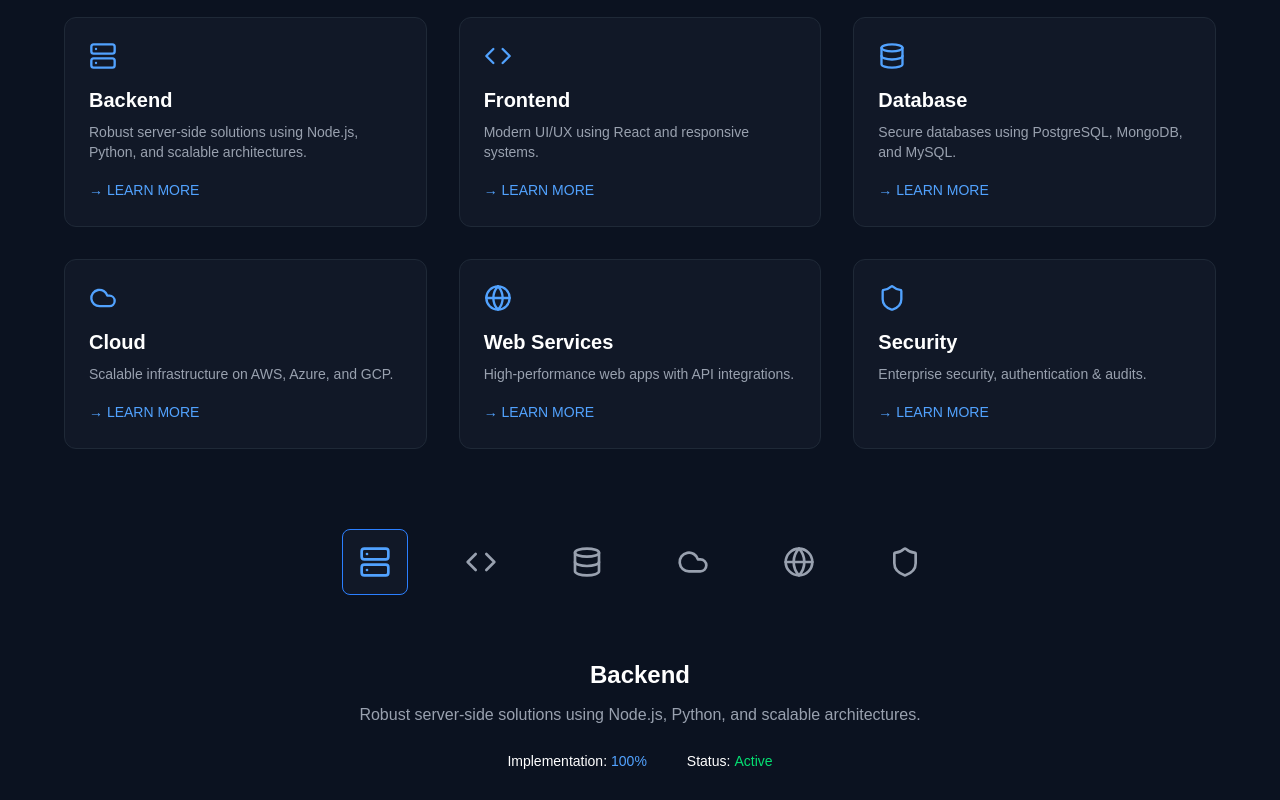
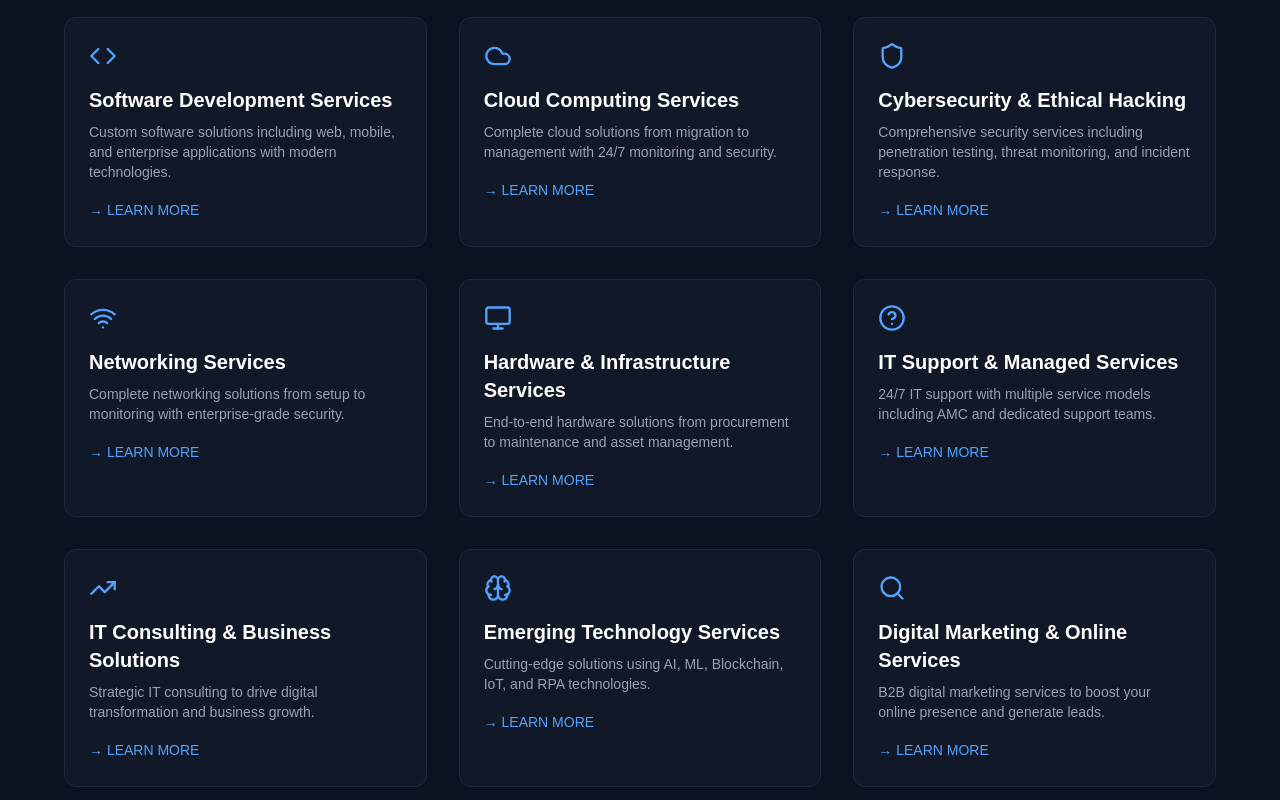
Before and after one commit to pankajkr-143/digital-agency-html-template, a React (Vite) app: page /services in a window 1280 px wide. Shown: the part 320-1120 px from the top of the page. Built offline with nearby package versions, Linux system fonts and the light colour scheme.

Commit message:
push it all

```diff
--- a/src/pages/Services.jsx
+++ b/src/pages/Services.jsx
@@ -6,57 +6,185 @@ import {
   Cloud,
   Globe,
   Shield,
+  Monitor,
+  Wifi,
+  Cpu,
+  HelpCircle,
+  TrendingUp,
+  Brain,
+  BarChart,
+  Search,
+  Users,
+  Lock,
+  Activity,
+  Settings,
+  Wrench,
+  Smartphone,
+  Package,
+  Zap,
+  Target,
+  FileText,
+  MessageSquare,
+  Phone,
+  Mail,
+  AlertTriangle,
+  CheckCircle,
+  RefreshCw,
+  ArrowRight,
 } from "lucide-react";
 
 /* ===================== DATA ===================== */
 const services = [
   {
-    id: "backend",
-    title: "Backend",
-    desc: "Robust server-side solutions using Node.js, Python, and scalable architectures.",
-    icon: Server,
-    implementation: "100%",
+    id: "software-development",
+    title: "Software Development Services",
+    desc: "Custom software solutions including web, mobile, and enterprise applications with modern technologies.",
+    icon: Code,
+    subServices: [
+      "Custom Software Development",
+      "Web Application Development",
+      "Mobile App Development (Android / iOS)",
+      "E-commerce Development",
+      "Enterprise Software Solutions (ERP / CRM)",
+      "SaaS Product Development",
+      "API Development & Integration",
+      "Software Maintenance & Upgrades"
+    ],
+    implementation: "98%",
     status: "Active",
   },
   {
-    id: "frontend",
-    title: "Frontend",
-    desc: "Modern UI/UX using React and responsive systems.",
-    icon: Code,
+    id: "cloud-computing",
+    title: "Cloud Computing Services",
+    desc: "Complete cloud solutions from migration to management with 24/7 monitoring and security.",
+    icon: Cloud,
+    subServices: [
+      "Cloud Consulting & Strategy",
+      "Cloud Migration",
+      "Cloud Deployment",
+      "Cloud Infrastructure Management",
+      "Backup & Disaster Recovery",
+      "Cloud Security",
+      "DevOps & CI/CD Implementation"
+    ],
     implementation: "95%",
     status: "Active",
   },
   {
-    id: "database",
-    title: "Database",
-    desc: "Secure databases using PostgreSQL, MongoDB, and MySQL.",
-    icon: Database,
-    implementation: "90%",
-    status: "Optimized",
+    id: "cybersecurity",
+    title: "Cybersecurity & Ethical Hacking",
+    desc: "Comprehensive security services including penetration testing, threat monitoring, and incident response.",
+    icon: Shield,
+    subServices: [
+      "Network Security",
+      "Endpoint Security",
+      "Firewall & Antivirus Management",
+      "Vulnerability Assessment",
+      "Penetration Testing (Ethical Hacking)",
+      "Security Audits & Compliance",
+      "Threat Monitoring (24/7 SOC)",
+      "Data Encryption Services",
+      "Incident Response & Recovery"
+    ],
+    implementation: "96%",
+    status: "Protected",
   },
   {
-    id: "cloud",
-    title: "Cloud",
-    desc: "Scalable infrastructure on AWS, Azure, and GCP.",
-    icon: Cloud,
-    implementation: "92%",
-    status: "Stable",
+    id: "networking",
+    title: "Networking Services",
+    desc: "Complete networking solutions from setup to monitoring with enterprise-grade security.",
+    icon: Wifi,
+    subServices: [
+      "LAN / WAN Setup",
+      "Router & Switch Configuration",
+      "WiFi Installation",
+      "Network Troubleshooting",
+      "VPN Setup",
+      "Network Monitoring",
+      "Structured Cabling"
+    ],
+    implementation: "94%",
+    status: "Active",
   },
   {
-    id: "web",
-    title: "Web Services",
-    desc: "High-performance web apps with API integrations.",
-    icon: Globe,
-    implementation: "96%",
-    status: "Live",
+    id: "hardware",
+    title: "Hardware & Infrastructure Services",
+    desc: "End-to-end hardware solutions from procurement to maintenance and asset management.",
+    icon: Monitor,
+    subServices: [
+      "Computer & Laptop Sales",
+      "Hardware Installation",
+      "Server Setup & Maintenance",
+      "Data Center Setup",
+      "Hardware Repair & Replacement",
+      "IT Asset Management"
+    ],
+    implementation: "92%",
+    status: "Active",
   },
   {
-    id: "security",
-    title: "Security",
-    desc: "Enterprise security, authentication & audits.",
-    icon: Shield,
-    implementation: "88%",
-    status: "Protected",
+    id: "it-support",
+    title: "IT Support & Managed Services",
+    desc: "24/7 IT support with multiple service models including AMC and dedicated support teams.",
+    icon: HelpCircle,
+    subServices: [
+      "Helpdesk Support (L1 / L2 / L3)",
+      "Remote & Onsite Support",
+      "Annual Maintenance Contract (AMC)",
+      "System Monitoring (24/7)",
+      "Software Updates & Patch Management",
+      "IT Outsourcing Services"
+    ],
+    implementation: "97%",
+    status: "Active",
+  },
+  {
+    id: "it-consulting",
+    title: "IT Consulting & Business Solutions",
+    desc: "Strategic IT consulting to drive digital transformation and business growth.",
+    icon: TrendingUp,
+    subServices: [
+      "IT Consulting",
+      "Digital Transformation",
+      "Business Process Automation",
+      "IT Project Management",
+      "Technology Roadmap Planning",
+      "Cost Optimization Strategy"
+    ],
+    implementation: "93%",
+    status: "Active",
+  },
+  {
+    id: "emerging-tech",
+    title: "Emerging Technology Services",
+    desc: "Cutting-edge solutions using AI, ML, Blockchain, IoT, and RPA technologies.",
+    icon: Brain,
+    subServices: [
+      "Artificial Intelligence (AI)",
+      "Machine Learning (ML)",
+      "Blockchain Development",
+      "Internet of Things (IoT)",
+      "Robotic Process Automation (RPA)",
+      "Data Analytics & Big Data"
+    ],
+    implementation: "89%",
+    status: "Innovation",
+  },
+  {
+    id: "digital-marketing",
+    title: "Digital Marketing & Online Services",
+    desc: "B2B digital marketing services to boost your online presence and generate leads.",
+    icon: Search,
+    subServices: [
+      "SEO Services",
+      "Social Media Marketing",
+      "Google Ads & PPC",
+      "Website Maintenance",
+      "Branding & Graphic Design",
+      "Lead Generation Services"
+    ],
+    implementation: "91%",
+    status: "Growing",
   },
 ];
 
@@ -139,7 +267,7 @@ export default function Services() {
       </div>
 
       {/* ACTIVE INFO */}
-      <div className="max-w-3xl mx-auto text-center">
+      <div className="max-w-5xl mx-auto text-center">
         <h2 className="text-2xl font-semibold mb-3">
           {activeService.title}
         </h2>
@@ -147,6 +275,19 @@ export default function Services() {
         <p className="text-gray-400 mb-6">
           {activeService.desc}
         </p>
+
+        {/* SUB-SERVICES LIST */}
+        <div className="mb-8">
+          <h3 className="text-lg font-medium text-blue-400 mb-4">Services Include:</h3>
+          <div className="grid md:grid-cols-2 gap-3 text-left">
+            {activeService.subServices.map((subService, index) => (
+              <div key={index} className="flex items-start gap-2">
+                <CheckCircle size={16} className="text-green-400 mt-0.5 flex-shrink-0" />
+                <span className="text-gray-300 text-sm">{subService}</span>
+              </div>
+            ))}
+          </div>
+        </div>
 
         <div className="flex justify-center gap-10 text-sm">
           <span>
```
